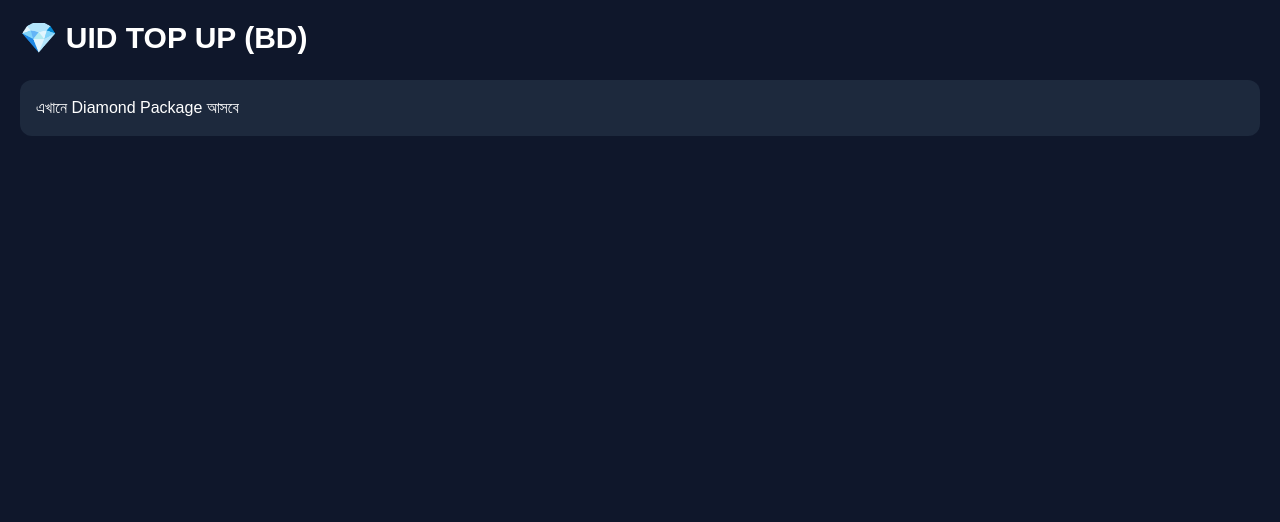
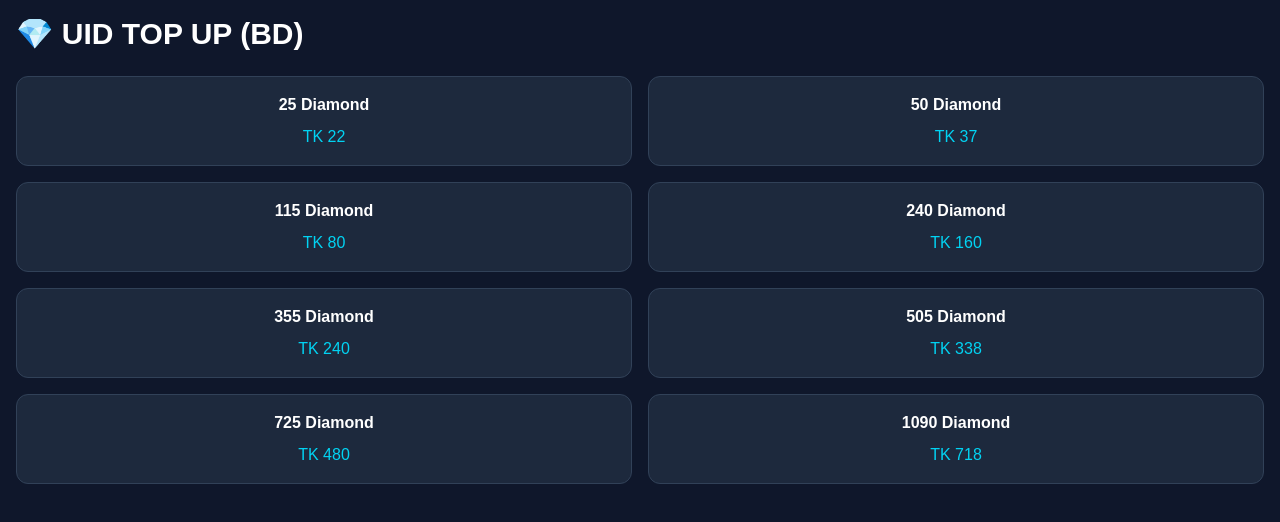
Before and after one commit to omorbro/topup-bd, a Next.js app: page /topup in a window 1280 px wide. Shown: the top 522 px of the page. Built offline with nearby package versions, Linux system fonts and the light colour scheme.

Commit message:
Add TopUp diamond packages

```diff
--- a/app/topup/page.tsx
+++ b/app/topup/page.tsx
@@ -1,13 +1,35 @@
 export default function Topup() {
+
+  const products = [
+    { name: "25 Diamond", price: "TK 22" },
+    { name: "50 Diamond", price: "TK 37" },
+    { name: "115 Diamond", price: "TK 80" },
+    { name: "240 Diamond", price: "TK 160" },
+    { name: "355 Diamond", price: "TK 240" },
+    { name: "505 Diamond", price: "TK 338" },
+    { name: "725 Diamond", price: "TK 480" },
+    { name: "1090 Diamond", price: "TK 718" },
+  ];
+
   return (
-    <main className="min-h-screen bg-slate-900 text-white p-5">
+    <main className="min-h-screen bg-slate-900 text-white p-4">
+
       <h1 className="text-3xl font-bold mb-6">
         💎 UID TOP UP (BD)
       </h1>
 
-      <div className="bg-slate-800 rounded-xl p-4">
-        <p>এখানে Diamond Package আসবে</p>
+      <div className="grid grid-cols-2 gap-4">
+        {products.map((item) => (
+          <div
+            key={item.name}
+            className="bg-slate-800 rounded-xl p-4 text-center border border-slate-700"
+          >
+            <h2 className="font-bold">{item.name}</h2>
+            <p className="text-cyan-400 mt-2">{item.price}</p>
+          </div>
+        ))}
       </div>
+
     </main>
   );
 }
```
